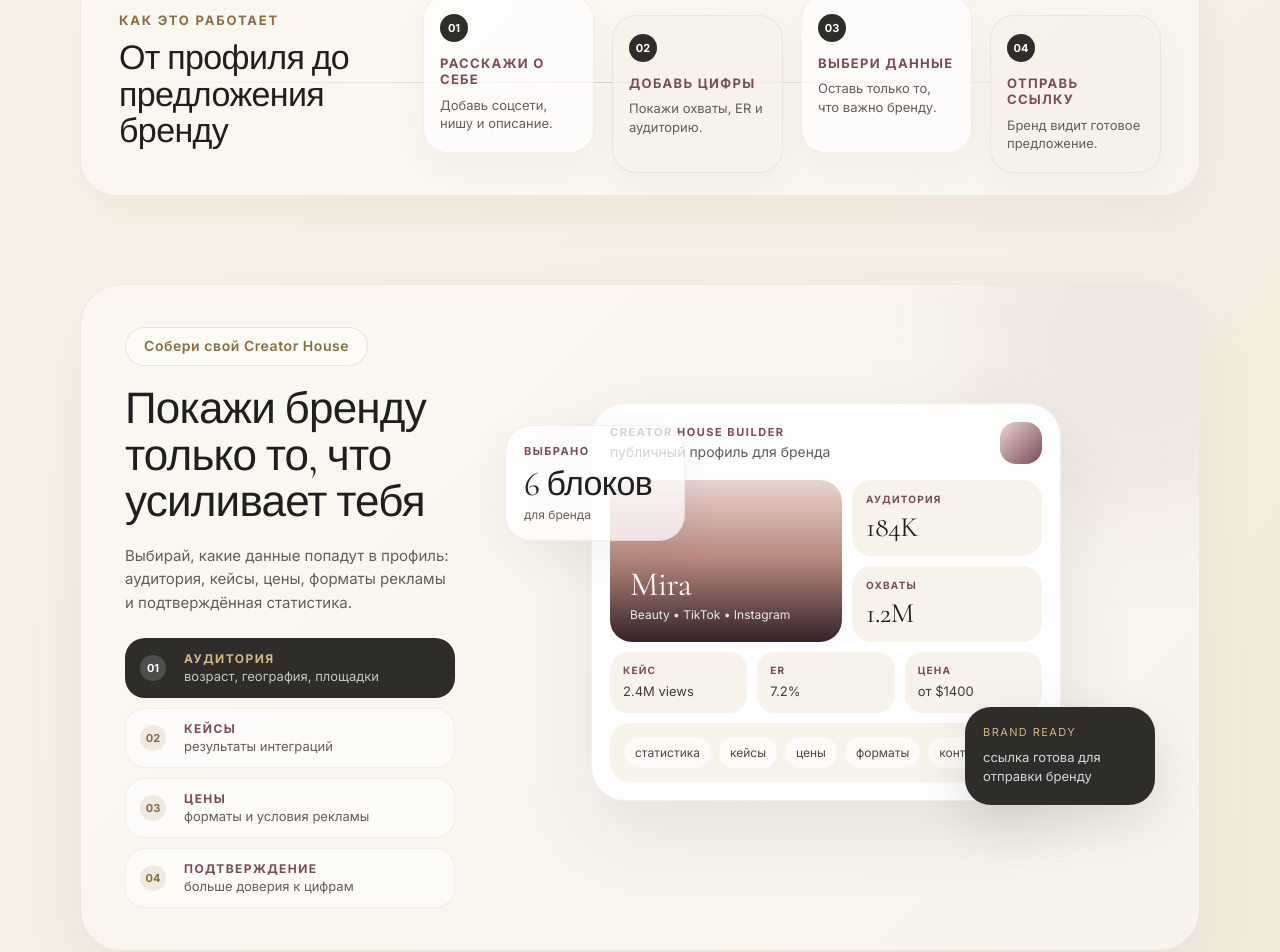
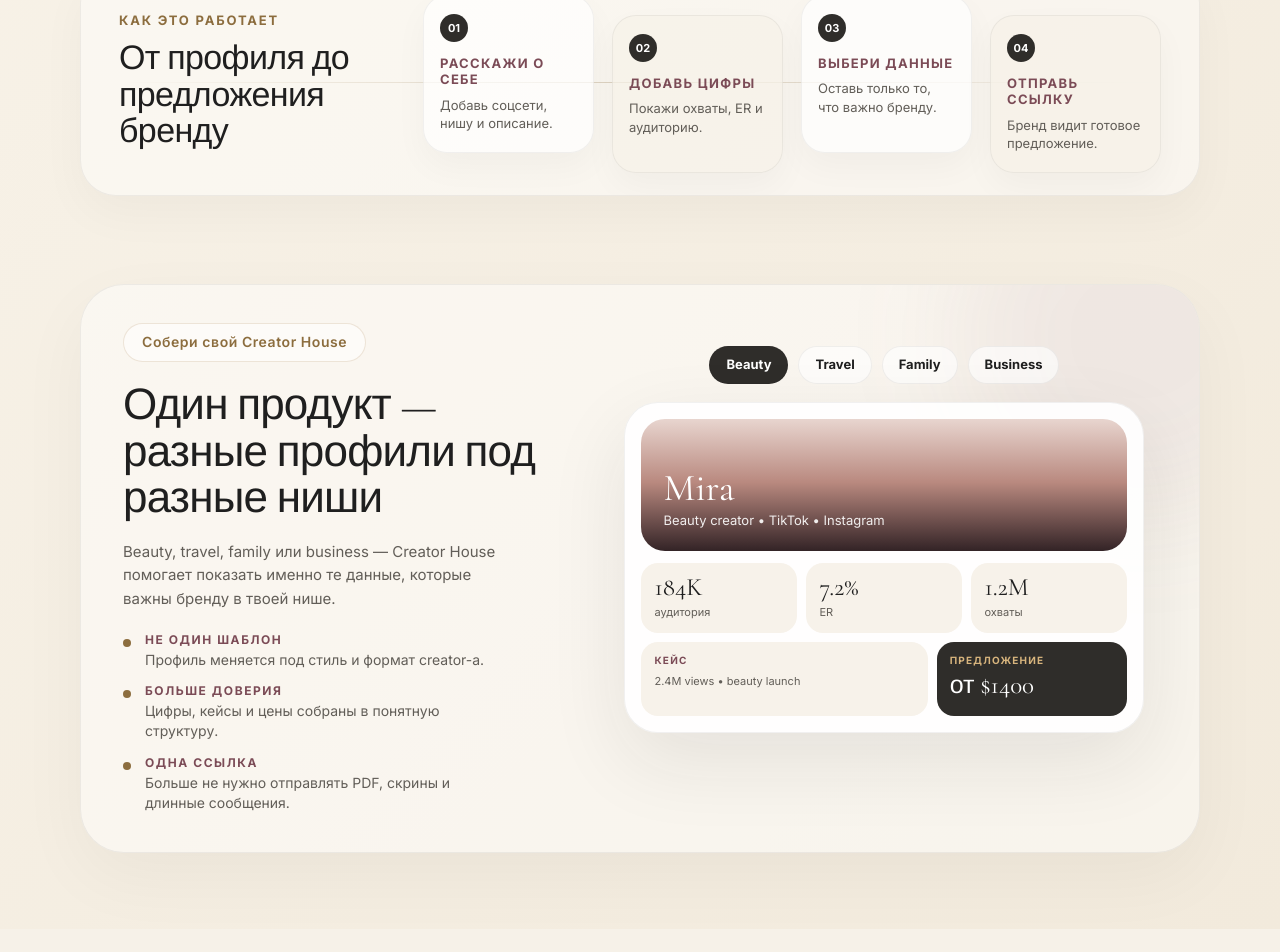
Before and after one commit to tsstish/creator-house, a Next.js app: page / in a window 1280 px wide. Shown: the part 1777-2729 px from the top of the page. After the commit the page ends 2706 px from the top, so only its background shows below. Built offline with nearby package versions, Linux system fonts and the light colour scheme.

Commit message:
Update page.tsx

```diff
--- a/app/page.tsx
+++ b/app/page.tsx
@@ -553,46 +553,9 @@ export default function Home() {
 
        {/* BUILDER SECTION */}
 
-<section style={{ padding: "34px 0 58px" }}>
-  <div
-    style={{
-      maxWidth: 1120,
-      margin: "0 auto",
-      position: "relative",
-      borderRadius: 42,
-      padding: "42px 44px",
-      background: "rgba(255,255,255,.46)",
-      border: "1px solid rgba(31,31,31,.06)",
-      boxShadow: "0 24px 70px rgba(31,31,31,.045)",
-      overflow: "hidden",
-    }}
-  >
-    <div
-      style={{
-        position: "absolute",
-        right: -120,
-        top: -120,
-        width: 360,
-        height: 360,
-        borderRadius: 999,
-        background: "rgba(123,75,86,.07)",
-        filter: "blur(50px)",
-      }}
-    />
-
-    <div
-      style={{
-        display: "grid",
-        gridTemplateColumns: "330px 1fr",
-        gap: 42,
-        alignItems: "center",
-        position: "relative",
-        zIndex: 2,
-      }}
-    >
-      {/* LEFT */}
-
-      <div>
+<section className="builder-showcase">
+  <div className="builder-shell">
+    <div className="builder-copy">
       <div
         style={{
           display: "inline-flex",
@@ -610,377 +573,127 @@ export default function Home() {
         Собери свой Creator House
       </div>
 
-        <h2
-          className="display"
-          style={{
-            fontSize: 44,
-            lineHeight: 1.06,
-            letterSpacing: "-0.018em",
-            margin: "0 0 18px",
-          }}
-        >
-          Покажи бренду только то, что усиливает тебя
+      <h2 className="display builder-title">
+        Один продукт — разные профили под разные ниши
       </h2>
 
-        <p
-          style={{
-            fontSize: 15,
-            lineHeight: 1.55,
-            color: "#625E58",
-            margin: "0 0 24px",
-          }}
-        >
-          Выбирай, какие данные попадут в профиль: аудитория, кейсы,
-          цены, форматы рекламы и подтверждённая статистика.
+      <p className="builder-text">
+        Beauty, travel, family или business — Creator House помогает показать
+        именно те данные, которые важны бренду в твоей нише.
       </p>
 
-        <div style={{ display: "grid", gap: 10 }}>
+      <div className="builder-note">
         {[
-            ["Аудитория", "возраст, география, площадки"],
-            ["Кейсы", "результаты интеграций"],
-            ["Цены", "форматы и условия рекламы"],
-            ["Подтверждение", "больше доверия к цифрам"],
-          ].map(([title, text], index) => (
-            <div
-              key={title}
-              style={{
-                display: "grid",
-                gridTemplateColumns: "32px 1fr",
-                gap: 12,
-                alignItems: "center",
-                padding: "12px 14px",
-                borderRadius: 20,
-                background:
-                  index === 0
-                    ? "#2F2D2A"
-                    : "rgba(255,255,255,.58)",
-                color: index === 0 ? "white" : "#1F1F1F",
-                border: "1px solid rgba(31,31,31,.06)",
-              }}
-            >
-              <div
-                style={{
-                  width: 26,
-                  height: 26,
-                  borderRadius: 999,
-                  background:
-                    index === 0
-                      ? "rgba(255,255,255,.16)"
-                      : "rgba(140,109,62,.12)",
-                  display: "flex",
-                  alignItems: "center",
-                  justifyContent: "center",
-                  fontSize: 11,
-                  fontWeight: 700,
-                  color: index === 0 ? "white" : "#8C6D3E",
-                }}
-              >
-                0{index + 1}
-              </div>
-
+          ["Не один шаблон", "Профиль меняется под стиль и формат creator-а."],
+          ["Больше доверия", "Цифры, кейсы и цены собраны в понятную структуру."],
+          ["Одна ссылка", "Больше не нужно отправлять PDF, скрины и длинные сообщения."],
+        ].map(([title, text]) => (
+          <div key={title} className="builder-note-item">
+            <span className="builder-dot" />
             <div>
-                <div
-                  style={{
-                    fontSize: 12,
-                    letterSpacing: ".12em",
-                    textTransform: "uppercase",
-                    fontWeight: 700,
-                    color: index === 0 ? "#D7B47D" : "#7B4B56",
-                    marginBottom: 3,
-                  }}
-                >
-                  {title}
-                </div>
-                <div
-                  style={{
-                    fontSize: 13,
-                    color: index === 0 ? "rgba(255,255,255,.72)" : "#625E58",
-                  }}
-                >
-                  {text}
-                </div>
+              <div className="builder-note-title">{title}</div>
+              <div className="builder-note-text">{text}</div>
             </div>
           </div>
         ))}
       </div>
     </div>
 
-      {/* RIGHT */}
+    <div className="builder-stage">
+      <div className="builder-tabs">
+        <input id="tab-beauty" name="creator-tab" type="radio" defaultChecked />
+        <input id="tab-travel" name="creator-tab" type="radio" />
+        <input id="tab-family" name="creator-tab" type="radio" />
+        <input id="tab-business" name="creator-tab" type="radio" />
 
-      <div
-        style={{
-          position: "relative",
-          minHeight: 430,
-        }}
-      >
-        {/* floating cards */}
-
-        <div
-          style={{
-            position: "absolute",
-            left: 8,
-            top: 22,
-            width: 180,
-            padding: 18,
-            borderRadius: 26,
-            background: "rgba(255,255,255,.72)",
-            border: "1px solid rgba(31,31,31,.06)",
-            boxShadow: "0 16px 44px rgba(31,31,31,.055)",
-            zIndex: 4,
-          }}
-        >
-          <div
-            style={{
-              fontSize: 11,
-              letterSpacing: ".13em",
-              textTransform: "uppercase",
-              color: "#7B4B56",
-              fontWeight: 700,
-              marginBottom: 10,
-            }}
-          >
-            выбрано
-          </div>
-          <div className="display" style={{ fontSize: 34, lineHeight: 1 }}>
-            6 блоков
-          </div>
-          <div style={{ fontSize: 12, color: "#625E58", marginTop: 5 }}>
-            для бренда
-          </div>
+        <div className="builder-tab-row">
+          <label htmlFor="tab-beauty">Beauty</label>
+          <label htmlFor="tab-travel">Travel</label>
+          <label htmlFor="tab-family">Family</label>
+          <label htmlFor="tab-business">Business</label>
         </div>
 
-        <div
-          style={{
-            position: "absolute",
-            right: 0,
-            bottom: 28,
-            width: 190,
-            padding: 18,
-            borderRadius: 26,
-            background: "#2F2D2A",
-            color: "white",
-            boxShadow: "0 18px 52px rgba(31,31,31,.13)",
-            zIndex: 4,
-          }}
-        >
-          <div
-            style={{
-              fontSize: 11,
-              letterSpacing: ".13em",
-              textTransform: "uppercase",
-              color: "#D7B47D",
-              marginBottom: 10,
-            }}
-          >
-            brand ready
-          </div>
-          <div style={{ fontSize: 13, lineHeight: 1.45, opacity: .8 }}>
-            ссылка готова для отправки бренду
-          </div>
+        <div className="builder-mockups">
+          {[
+            {
+              cls: "beauty",
+              name: "Mira",
+              role: "Beauty creator • TikTok • Instagram",
+              metrics: [
+                ["184K", "аудитория"],
+                ["7.2%", "ER"],
+                ["1.2M", "охваты"],
+              ],
+              caseText: "2.4M views • beauty launch",
+              price: "от $1400",
+            },
+            {
+              cls: "travel",
+              name: "Daniel",
+              role: "Travel creator • Instagram • YouTube",
+              metrics: [
+                ["96K", "аудитория"],
+                ["42%", "США"],
+                ["680K", "охваты"],
+              ],
+              caseText: "hotel review • 312K views",
+              price: "от $900",
+            },
+            {
+              cls: "family",
+              name: "Emma",
+              role: "Family creator • Instagram • TikTok",
+              metrics: [
+                ["138K", "аудитория"],
+                ["74%", "женщины"],
+                ["9.1%", "ER"],
+              ],
+              caseText: "kids brand • 18K saves",
+              price: "от $1100",
+            },
+            {
+              cls: "business",
+              name: "Alex",
+              role: "Business creator • LinkedIn • Telegram",
+              metrics: [
+                ["52K", "аудитория"],
+                ["31%", "founders"],
+                ["4.8%", "ER"],
+              ],
+              caseText: "SaaS launch • 240 leads",
+              price: "от $1800",
+            },
+          ].map((profile) => (
+            <article key={profile.cls} className={`builder-profile ${profile.cls}`}>
+              <div className="profile-card">
+                <div className="profile-cover">
+                  <div className="profile-name">{profile.name}</div>
+                  <div className="profile-role">{profile.role}</div>
                 </div>
 
-        {/* main mockup */}
-
-        <div
-          style={{
-            width: 470,
-            margin: "0 auto",
-            borderRadius: 34,
-            background: "rgba(255,255,255,.9)",
-            border: "1px solid rgba(31,31,31,.06)",
-            boxShadow: "0 28px 80px rgba(31,31,31,.09)",
-            padding: 18,
-            position: "relative",
-            zIndex: 3,
-          }}
-        >
-          <div
-            style={{
-              display: "flex",
-              justifyContent: "space-between",
-              alignItems: "center",
-              marginBottom: 16,
-            }}
-          >
-            <div>
-              <div
-                style={{
-                  fontSize: 11,
-                  letterSpacing: ".14em",
-                  textTransform: "uppercase",
-                  color: "#7B4B56",
-                  fontWeight: 700,
-                  marginBottom: 5,
-                }}
-              >
-                Creator House Builder
-              </div>
-              <div style={{ fontSize: 14, color: "#625E58" }}>
-                публичный профиль для бренда
-              </div>
-            </div>
-
-            <div
-              style={{
-                width: 42,
-                height: 42,
-                borderRadius: 16,
-                background:
-                  "linear-gradient(135deg,#e8d5cf,#7B4B56)",
-              }}
-            />
-          </div>
-
-          <div
-            style={{
-              display: "grid",
-              gridTemplateColumns: "1.1fr .9fr",
-              gap: 10,
-              marginBottom: 10,
-            }}
-          >
-            <div
-              style={{
-                minHeight: 150,
-                borderRadius: 22,
-                background:
-                  "linear-gradient(180deg,#e8d5cf 0%, #b9897f 48%, #332326 100%)",
-                padding: 20,
-                color: "white",
-                display: "flex",
-                flexDirection: "column",
-                justifyContent: "flex-end",
-              }}
-            >
-              <div className="display" style={{ fontSize: 34, lineHeight: 1 }}>
-                Mira
-              </div>
-              <div style={{ fontSize: 12, opacity: .88, marginTop: 5 }}>
-                Beauty • TikTok • Instagram
-              </div>
-            </div>
-
-            <div
-              style={{
-                display: "grid",
-                gap: 10,
-              }}
-            >
-              <div
-                style={{
-                  background: "#f7f2ea",
-                  borderRadius: 20,
-                  padding: 14,
-                }}
-              >
-                <div
-                  style={{
-                    fontSize: 10,
-                    letterSpacing: ".12em",
-                    textTransform: "uppercase",
-                    color: "#7B4B56",
-                    fontWeight: 700,
-                    marginBottom: 8,
-                  }}
-                >
-                  аудитория
-                </div>
-                <div className="display" style={{ fontSize: 28, lineHeight: 1 }}>
-                  184K
-                </div>
-              </div>
-
-              <div
-                style={{
-                  background: "#f7f2ea",
-                  borderRadius: 20,
-                  padding: 14,
-                }}
-              >
-                <div
-                  style={{
-                    fontSize: 10,
-                    letterSpacing: ".12em",
-                    textTransform: "uppercase",
-                    color: "#7B4B56",
-                    fontWeight: 700,
-                    marginBottom: 8,
-                  }}
-                >
-                  охваты
-                </div>
-                <div className="display" style={{ fontSize: 28, lineHeight: 1 }}>
-                  1.2M
-                </div>
-              </div>
-            </div>
-          </div>
-
-          <div
-            style={{
-              display: "grid",
-              gridTemplateColumns: "1fr 1fr 1fr",
-              gap: 10,
-              marginBottom: 10,
-            }}
-          >
-            {[
-              ["Кейс", "2.4M views"],
-              ["ER", "7.2%"],
-              ["Цена", "от $1400"],
-            ].map(([title, value]) => (
-              <div
-                key={title}
-                style={{
-                  background: "#f7f2ea",
-                  borderRadius: 18,
-                  padding: 13,
-                }}
-              >
-                <div
-                  style={{
-                    fontSize: 10,
-                    letterSpacing: ".12em",
-                    textTransform: "uppercase",
-                    color: "#7B4B56",
-                    fontWeight: 700,
-                    marginBottom: 7,
-                  }}
-                >
-                  {title}
-                </div>
-                <div style={{ fontSize: 13, color: "#3F3A35" }}>
-                  {value}
-                </div>
+                <div className="profile-grid">
+                  {profile.metrics.map(([value, label]) => (
+                    <div key={label} className="profile-metric">
+                      <div className="profile-value">{value}</div>
+                      <div className="profile-small">{label}</div>
                     </div>
                   ))}
                 </div>
 
-          <div
-            style={{
-              display: "flex",
-              flexWrap: "wrap",
-              gap: 8,
-              padding: 14,
-              borderRadius: 20,
-              background: "#f7f2ea",
-            }}
-          >
-            {["статистика", "кейсы", "цены", "форматы", "контакты"].map((item) => (
-              <span
-                key={item}
-                style={{
-                  padding: "8px 11px",
-                  borderRadius: 999,
-                  background: "rgba(255,255,255,.72)",
-                  fontSize: 12,
-                  color: "#4B4741",
-                }}
-              >
-                {item}
-              </span>
+                <div className="profile-bottom">
+                  <div className="profile-wide">
+                    <div className="profile-label">Кейс</div>
+                    <div className="profile-small">{profile.caseText}</div>
+                  </div>
+
+                  <div className="profile-dark">
+                    <div className="profile-label">Предложение</div>
+                    <div className="profile-value">{profile.price}</div>
+                  </div>
+                </div>
+              </div>
+            </article>
           ))}
-          </div>
         </div>
       </div>
     </div>
```
Lines whose indentation alone changed are shown as unchanged.
